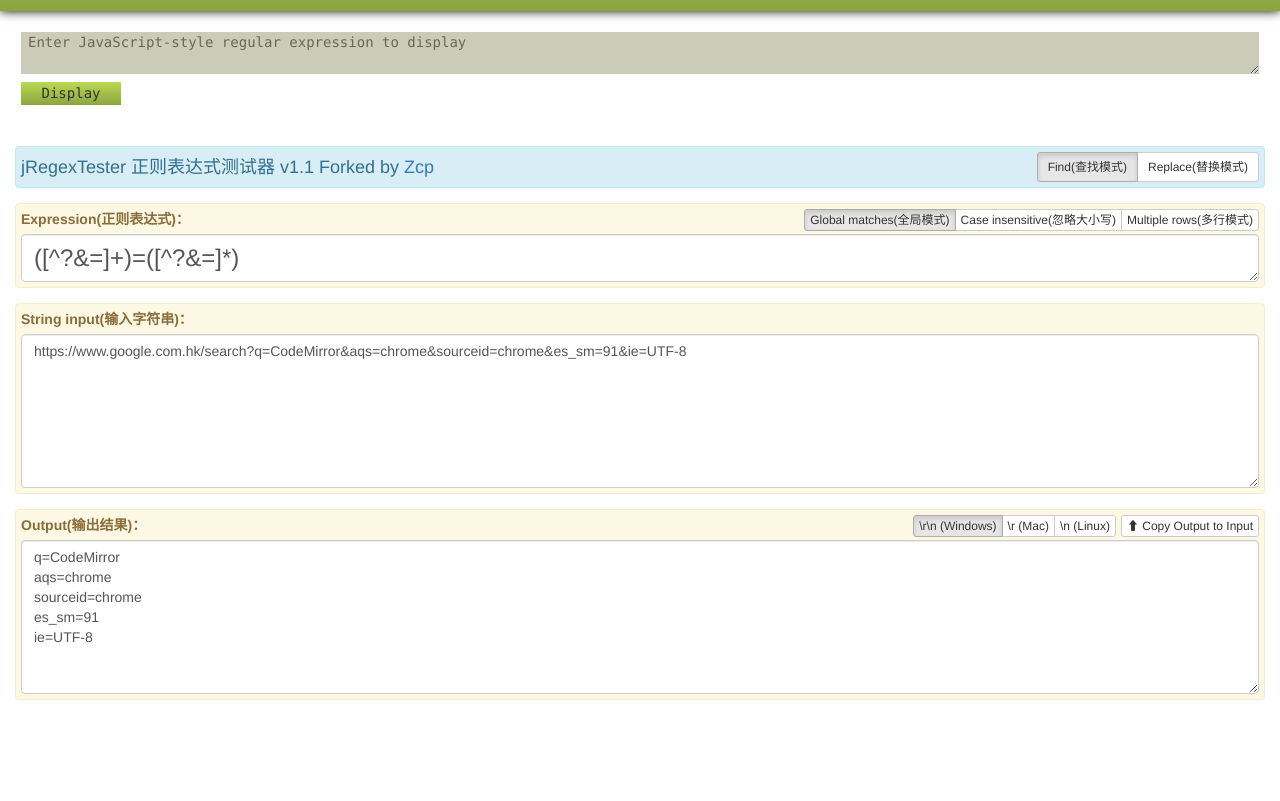
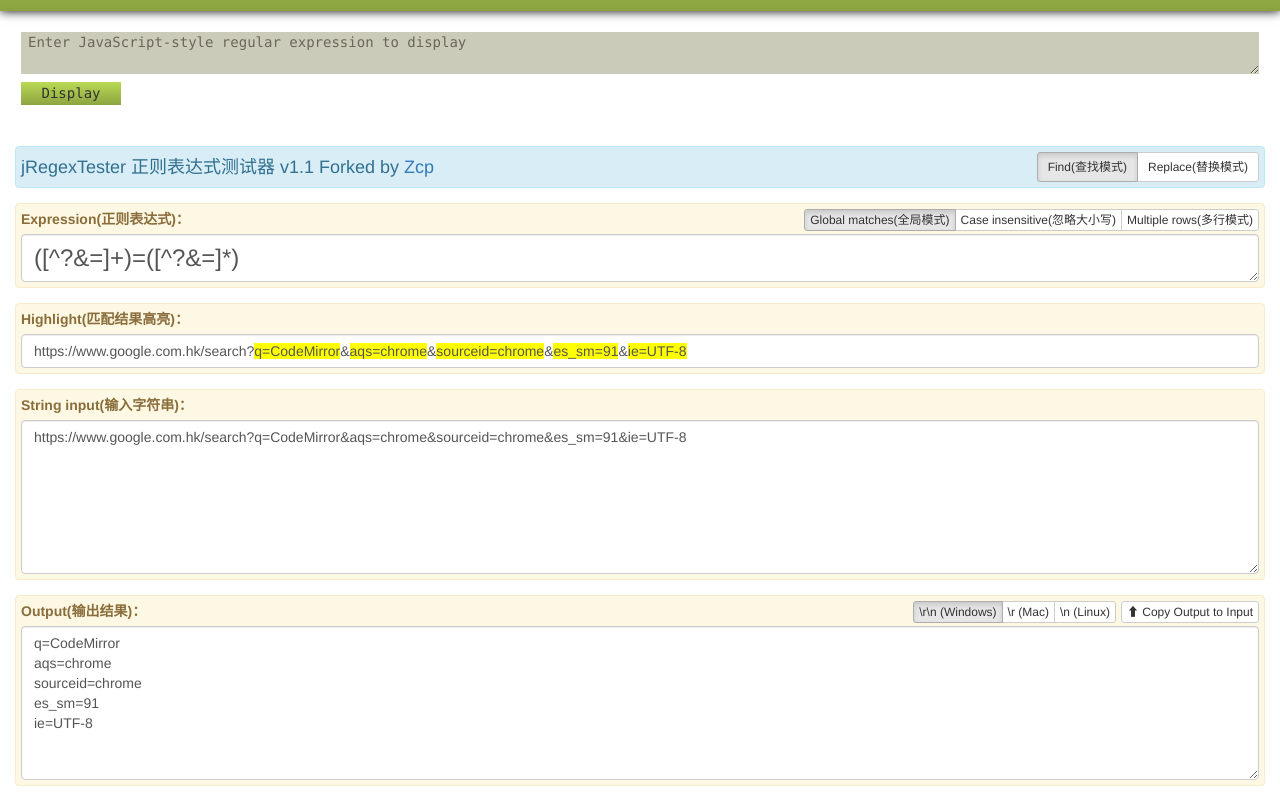
Before and after one commit to xxcanghai/jRegexTester, a website: page index.html in a window 1280 px wide. Shown: the part 131-932 px from the top of the page. Before the commit the page ends 846 px from the top, so only its background shows below. Drawn offline with Linux system fonts and the light colour scheme.

Commit message:
增加实时高亮（未完成）

```diff
--- a/index.html
+++ b/index.html
@@ -253,6 +253,16 @@
             <div class="col-md-12">
                 <div class="form-group">
                     <div class="btn-toolbar alert alert-warning" role="toolbar">
+                        <label for="">Highlight(匹配结果高亮)：</label>
+                        <div class="form-control" name="" id="tbHighlightInput" cols="30" rows="7" placeholder="Highlight" spellcheck="false"></div>
+                    </div>
+                </div>
+            </div>
+        </div>
+        <div class="row">
+            <div class="col-md-12">
+                <div class="form-group">
+                    <div class="btn-toolbar alert alert-warning" role="toolbar">
                         <label for="">String input(输入字符串)：</label>
                         <textarea class="form-control" name="" id="tbInput" cols="30" rows="7" placeholder="输入字符串" spellcheck="false"></textarea>
                     </div>
--- a/js/index.js
+++ b/js/index.js
@@ -4,6 +4,7 @@ $(function () {
     var $tbInput = $("#tbInput");
     var $tbReplace = $("#tbReplace");
     var $tbOutput = $("#tbOutput");
+    var $tbHighlightInput = $("#tbHighlightInput");
     var cmReg = null;
     var cmInput = null;
     var cmReplace = null;
@@ -34,6 +35,7 @@ $(function () {
         $tbReg.add($tbInput).add($tbReplace).bind("change input", function (e) {
             run();
         });
+
         //手动运行
         $("#btnRun").click(function (e) {
             run();
@@ -68,7 +70,7 @@ $(function () {
         });
     }
     function run() {
-        var txtReg = $tbReg.val();
+        var txtReg = RegExp($tbReg.val());
         var txtInput = $tbInput.val();
         var txtReplace = $tbReplace.val();
         var reg = valiInputReg($tbReg, RegExpOption);
@@ -96,6 +98,12 @@ $(function () {
             outputResult = jch.jRegexTester.replace(reg, txtInput, txtReplace, replaceMode);
         }
         valiOutput(outputResult);
+
+	RegforHighlight=RegExp($tbReg.val(),'g');
+	HighlightInput=txtInput.replace(RegforHighlight,'<span style="background-color:yellow;">'+"$&"+'</span>')
+        $tbHighlightInput.html(HighlightInput);
+
+
     }
     /**
      * 变更工作模式
```
Also changed, not shown: 1 other file.
